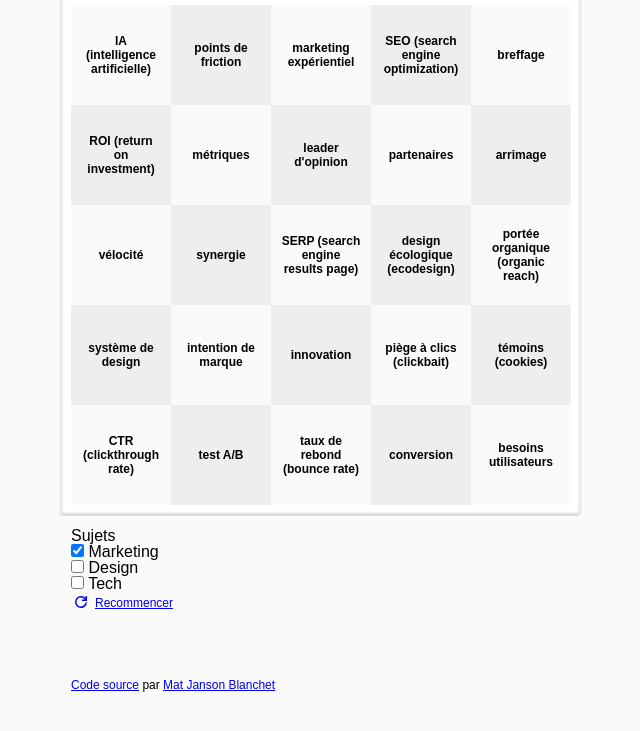
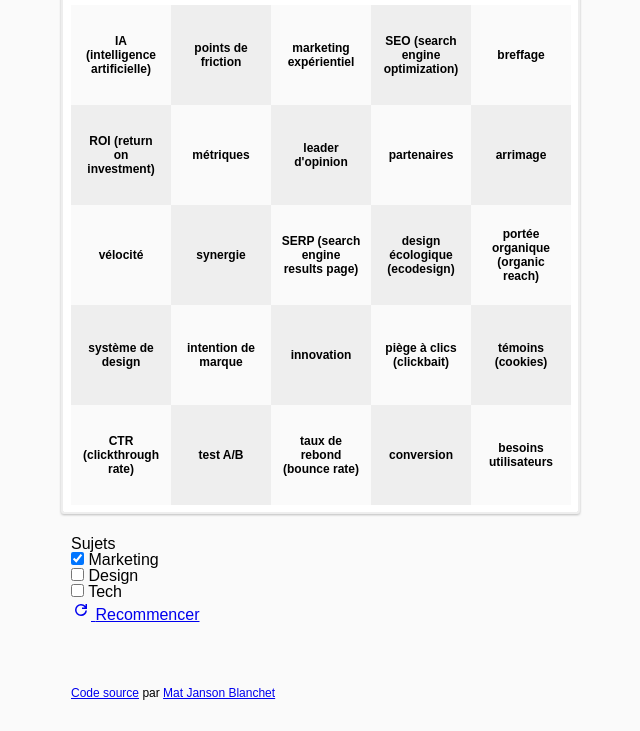
Before and after one commit to jansensan/bingo-corpo, a website: page public/index.html in a window 1280 px wide. Shown: the part 88-819 px from the top of the page, without its empty margins (319-959 px from the left). Drawn offline with Linux system fonts and the light colour scheme.

Commit message:
Improved styles

```diff
--- a/public/index.html
+++ b/public/index.html
@@ -9,11 +9,14 @@
   <body>
     <div class="container">
       <h1>Bingo Corpo</h1>
+
       <div class="spacing-32"></div>
+
       <div id="bingoCard" class="bingo-card"></div>
-      <div class="spacing-16"></div>
 
-      <div>
+      <div class="spacing-24"></div>
+
+      <div class="options">
         <form
           class="game-scope-form"
           id="gameScopeForm"
@@ -37,7 +40,7 @@
         <a
           id="restartGameLink"
           href="."
-          class="restart-button"
+          class="restart-link"
         >
           <span class="icon">
             <svg xmlns="http://www.w3.org/2000/svg" height="20px" viewBox="0 -960 960 960" width="20px" fill="currentColor"><path d="M480-192q-120 0-204-84t-84-204q0-120 84-204t204-84q65 0 120.5 27t95.5 72v-99h72v240H528v-72h131q-29-44-76-70t-103-26q-90 0-153 63t-63 153q0 90 63 153t153 63q84 0 144-55.5T693-456h74q-9 112-91 188t-196 76Z"/></svg>
@@ -47,6 +50,7 @@
       </div>
 
       <div class="spacing-64"></div>
+
       <p class="source-code"><a href="https://github.com/jansensan/bingo-corpo">Code source</a> par <a href="https://mat.jansonblanchet.com/">Mat Janson Blanchet</a></p>
     </div>
 
--- a/src/styles/bingo.scss
+++ b/src/styles/bingo.scss
@@ -171,6 +171,12 @@ a:hover {
   text-align: right; // TODO: improve way to alight right
 }
 
+
+.options {
+  display: flex;
+  justify-content: space-between;
+}
+
 .game-scope-form {
   legend {
     display: inline-block;
@@ -193,7 +199,7 @@ a:hover {
   }
 }
 
-.restart-button {
+.restart-link {
   display: inline-flex;
   padding: 0;
   margin: 0;
@@ -202,17 +208,17 @@ a:hover {
   text-decoration: none;
 }
 
-.restart-button .icon {
+.restart-link .icon {
   display: inline-flex;
   width: 20px;
   height: 20px;
 }
 
-.restart-button .icon svg {
+.restart-link .icon svg {
   position: relative;
 }
 
-.restart-button .label {
+.restart-link .label {
   display: inline-flex;
   margin: 5px 4px 4px 4px;
 
@@ -220,9 +226,10 @@ a:hover {
   text-decoration-thickness: 1pt;
 }
 
-.restart-button:hover .label {
+.restart-link:hover .label {
   text-decoration: none;
 }
+
 
 .source-code {
   font-size: 9pt;
```
